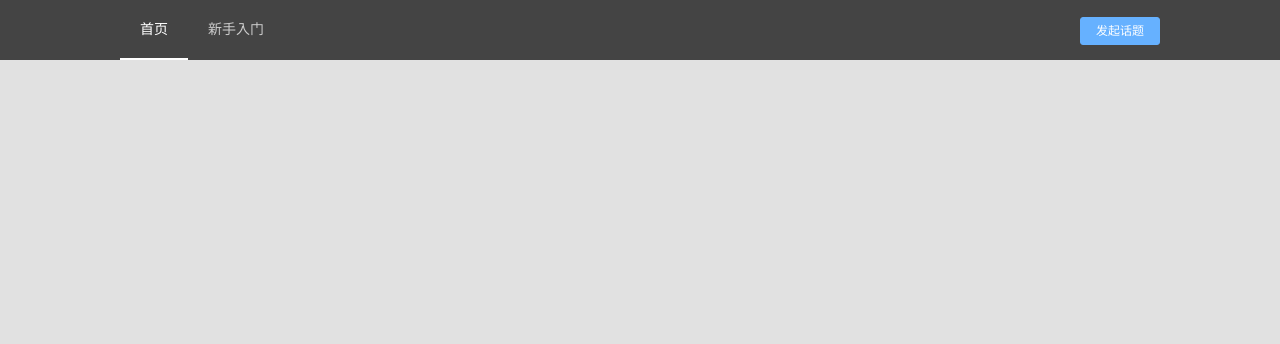
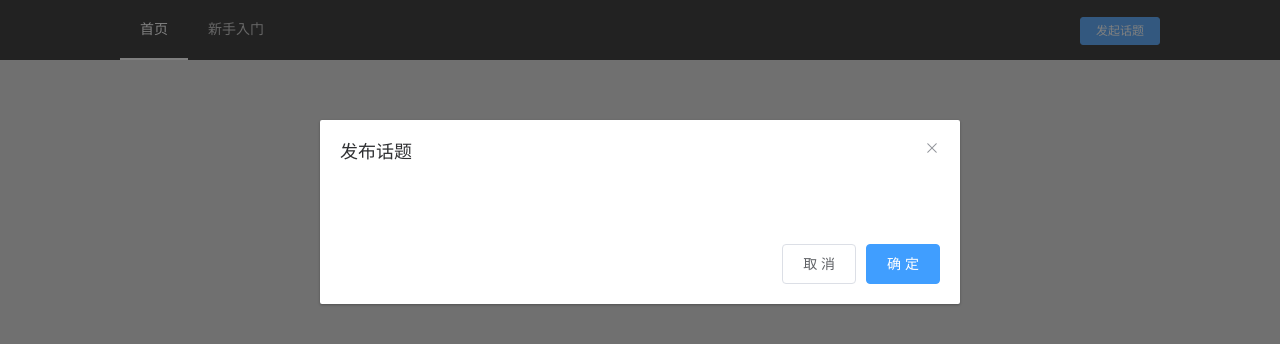
Before and after one commit to Eviwang/vue-blog, a Vue app: page / in a window 1280 px wide. Both pictures are taken after a click on the button "发起话题". Shown: the top 344 px of the page. Built offline with nearby package versions, Linux system fonts and the light colour scheme; data requests are answered from the project's data file.

Commit message:
初始化dialog

```diff
--- a/src/App.vue
+++ b/src/App.vue
@@ -13,9 +13,18 @@
       <el-menu-item index="getStart">新手入门</el-menu-item>
     </el-menu>
     <div>
-      <el-button type="primary" size="mini" @click="onCreate"> 发起话题 </el-button>
+      <el-button type="primary" size="mini" @click="onCreate()"> 发起话题 </el-button>
     </div>
   </el-header>
+
+  <el-dialog title="发布话题" :visible="dialogVisible">
+    <template #footer>
+      <span class="dialog-footer">
+        <el-button @click="onCancel()">取 消</el-button>
+        <el-button type="primary" @click="onConfirm()">确 定</el-button>
+      </span>
+    </template>
+  </el-dialog>
   </div>
 </template>
 <style scoped>
@@ -36,13 +45,19 @@ import api from './api/index';
 export default{
   data(){
     return {
+      dialogVisible:false,
       activeIndex:'home',
-
     }
   },
   methods:{
     onCreate(){
-
+      this.dialogVisible = true;
+    },
+    onCancel(){
+      this.dialogVisible = false;
+    },
+    onConfirm(){
+      this.dialogVisible = false;
     }
   },
   async mounted(){
```
